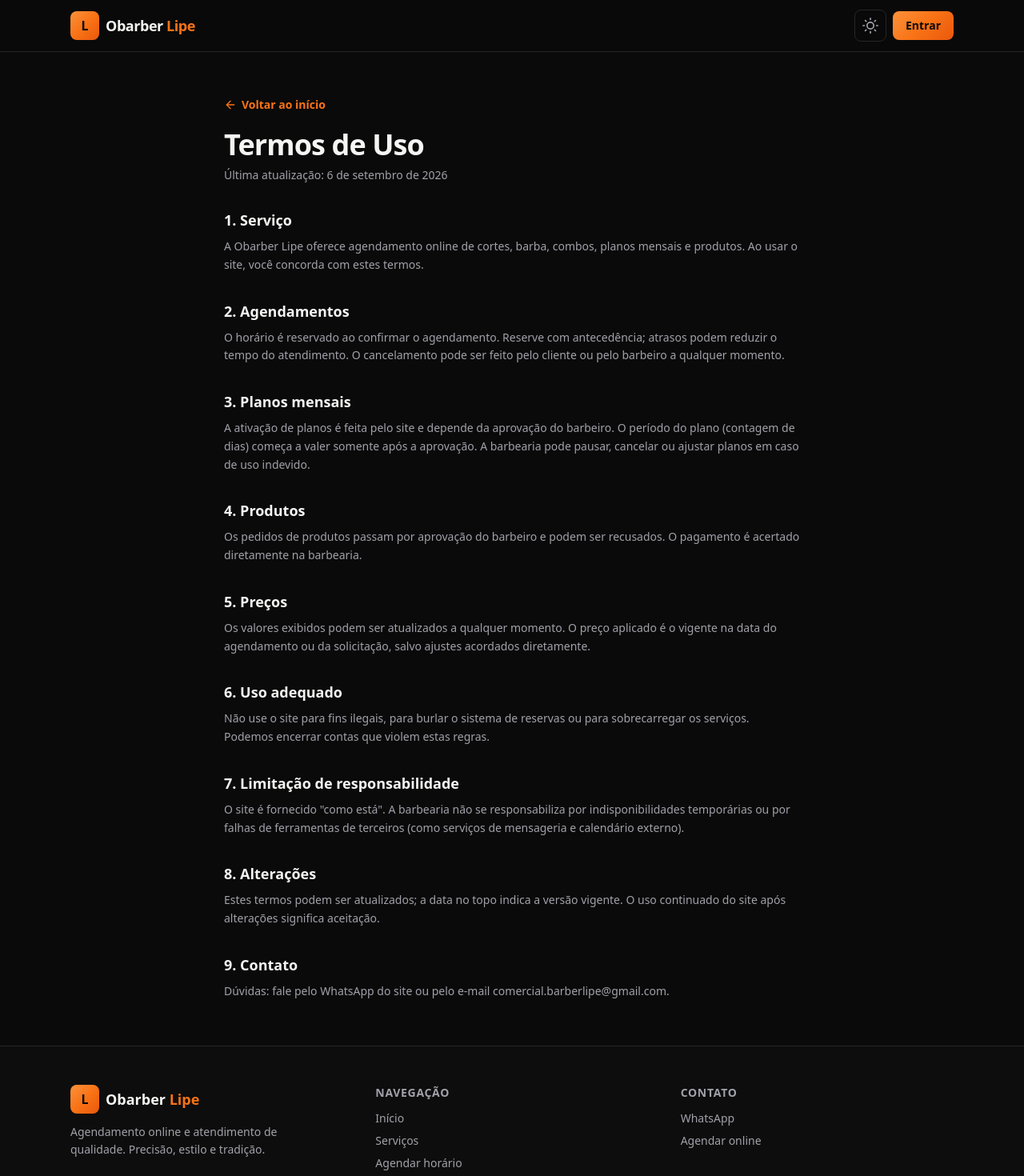
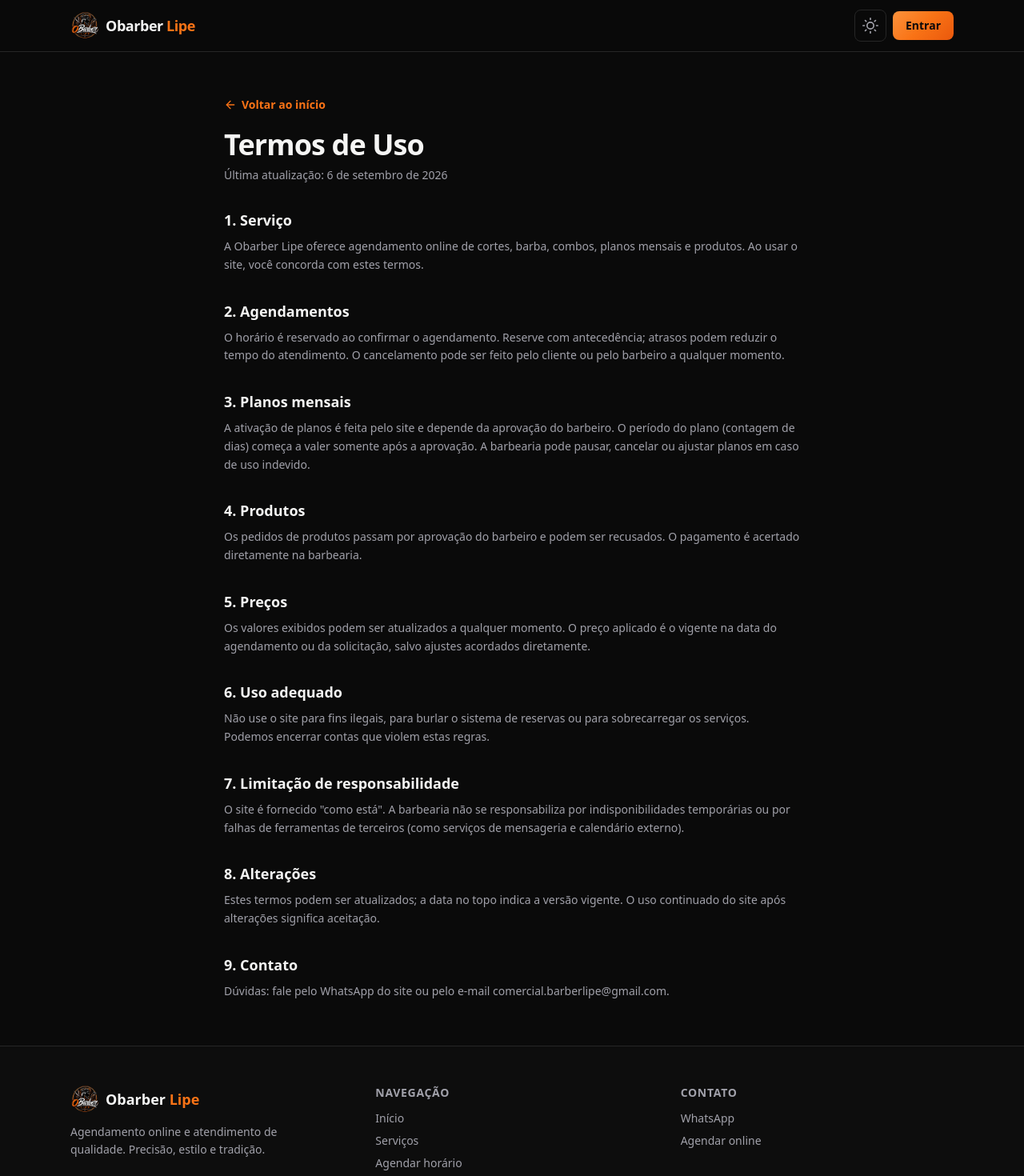
Before and after one commit to rafhaeldellteam-jpg/obarber-lipe, a Next.js app: page /termos in a window 1280 px wide. Shown: the top 1470 px of the page at 80% size. Built offline with nearby package versions, Linux system fonts and the light colour scheme; no server answers.

Commit message:
chore: troca icone L por logo real (igual favicon) no header, footer e /me

```diff
--- a/src/app/me/page.tsx
+++ b/src/app/me/page.tsx
@@ -2,6 +2,7 @@
 
 import { useCallback, useEffect, useState } from "react";
 import Link from "next/link";
+import Image from "next/image";
 import { useRouter } from "next/navigation";
 import { useAuth } from "@/lib/AuthContext";
 import { useTheme } from "@/lib/ThemeContext";
@@ -299,9 +300,14 @@
       <header className="sticky top-0 z-40 border-b border-brand-border bg-brand-black/85 backdrop-blur-md">
         <div className="mx-auto flex h-16 max-w-5xl items-center justify-between px-4 sm:px-6">
           <Link href="/me" className="flex items-center gap-2">
-            <span className="grid h-9 w-9 place-items-center rounded-lg bg-gold-gradient font-black text-zinc-950">
-              L
-            </span>
+            <Image
+              src="/icon-192.png"
+              alt="Obarber Lipe"
+              width={36}
+              height={36}
+              priority
+              className="h-9 w-9 rounded-full"
+            />
             <div className="leading-tight">
               <div className="text-sm font-black">
                 Obarber <span className="text-brand-gold">Lipe</span>
--- a/src/components/Footer.tsx
+++ b/src/components/Footer.tsx
@@ -1,3 +1,4 @@
+import Image from "next/image";
 import { OWNER_WHATSAPP } from "@/lib/config";
 import { buildWhatsAppLink } from "@/lib/whatsapp";
 
@@ -8,9 +9,13 @@
         <div className="grid gap-10 md:grid-cols-3">
           <div>
             <div className="flex items-center gap-2">
-              <span className="grid h-9 w-9 place-items-center rounded-lg bg-gold-gradient font-black text-zinc-950">
-                L
-              </span>
+              <Image
+                src="/icon-192.png"
+                alt="Obarber Lipe"
+                width={36}
+                height={36}
+                className="h-9 w-9 rounded-full"
+              />
               <span className="text-lg font-bold">
                 Obarber <span className="text-brand-gold">Lipe</span>
               </span>
--- a/src/components/Header.tsx
+++ b/src/components/Header.tsx
@@ -1,6 +1,7 @@
 "use client";
 
 import Link from "next/link";
+import Image from "next/image";
 import { useAuth } from "@/lib/AuthContext";
 import { useTheme } from "@/lib/ThemeContext";
 import { MoonIcon, SunIcon } from "@/components/icons";
@@ -16,9 +17,14 @@
     <header className="sticky top-0 z-50 border-b border-brand-border bg-brand-black/85 backdrop-blur-md">
       <div className="mx-auto flex h-16 max-w-6xl items-center justify-between px-4 sm:px-6">
         <Link href={user ? painelHref : "/"} className="flex items-center gap-2 btn-focus rounded-lg">
-          <span className="grid h-9 w-9 place-items-center rounded-lg bg-gold-gradient font-black text-zinc-950">
-            L
-          </span>
+          <Image
+            src="/icon-192.png"
+            alt="Obarber Lipe"
+            width={36}
+            height={36}
+            priority
+            className="h-9 w-9 rounded-full"
+          />
           <span className="text-lg font-bold tracking-tight">
             Obarber <span className="text-brand-gold">Lipe</span>
           </span>
```
